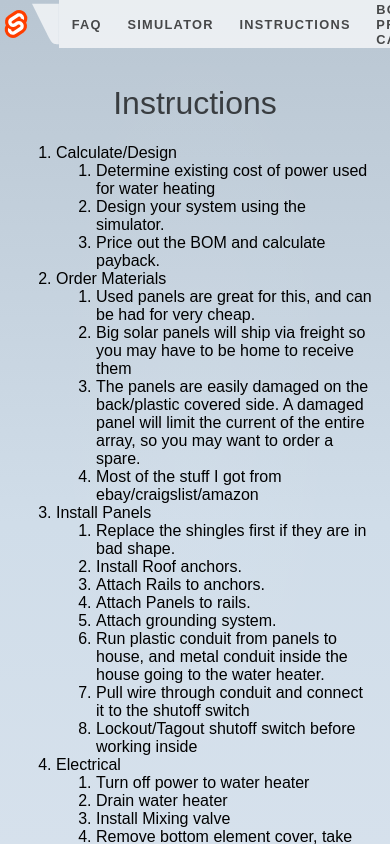
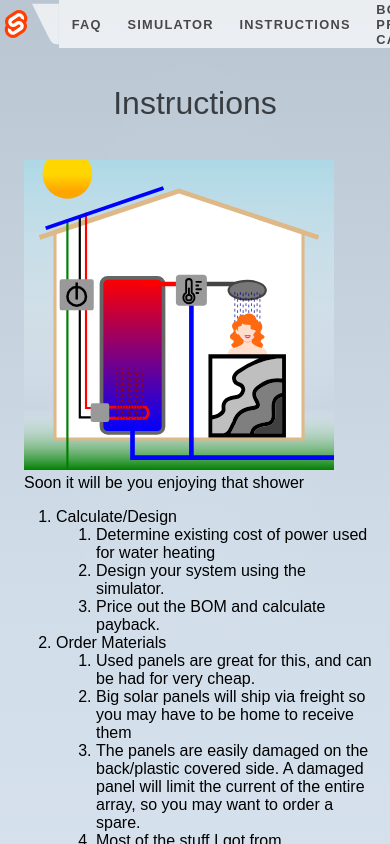
Before and after one commit to darrell-rg/solarcalc, a SvelteKit app: page /instructions in a window 390 px wide. Shown: the top 844 px of the page. Built offline with nearby package versions, Linux system fonts and the light colour scheme.

Commit message:
fix titles

```diff
--- a/src/routes/bom/+page.svelte
+++ b/src/routes/bom/+page.svelte
@@ -52,8 +52,8 @@
 </script>
 
 <svelte:head>
-	<title>About</title>
-	<meta name="description" content="About this app" />
+	<title>PVH2O BOM</title>
+	<meta name="description" content="Bill Of Materials" />
 </svelte:head>
 
 <div class="text-column">
--- a/src/routes/faq/+page.svelte
+++ b/src/routes/faq/+page.svelte
@@ -3,7 +3,7 @@
 </script>
 
 <svelte:head>
-	<title>FAQ</title>
+	<title>PVH20 FAQ</title>
 	<meta name="description" content="Frequently asked Questions" />
 </svelte:head>
 
--- a/src/routes/instructions/+page.svelte
+++ b/src/routes/instructions/+page.svelte
@@ -1,13 +1,19 @@
 <script>
+	import HousePic from "$lib/components/HousePic.svelte";
+
 </script>
 
 <svelte:head>
-	<title>Instructions</title>
-	<meta name="description" content="About this app" />
+	<title>PVH2O Instructions</title>
+	<meta name="description" content="Building Solar Photo Voltaic Hot Water System" />
 </svelte:head>
 
 <div class="text-column">
 	<h1>Instructions</h1>
+	<figure class="floatRightBig">
+		<HousePic style="" />
+		<figcaption>Soon it will be you enjoying that shower</figcaption>
+	</figure>
 	<ol>
 		<li>
 			Calculate/Design
@@ -156,8 +162,19 @@
 		max-width: 75%;
 	}
 
-	/* figure {
+	.floatRightBig {
+		width: 500px;
 		float: right;
 		clear: both;
-	} */
+	}
+
+	@media (max-width: 481px) {
+		.floatRightBig {
+			width: 310px;
+		}
+		.rightSideImg {
+			max-width: 300px;
+			min-width: 200px;
+		}
+	}
 </style>
```
Also changed, not shown: 1 other file (tests, documents, lock files or other folders).
